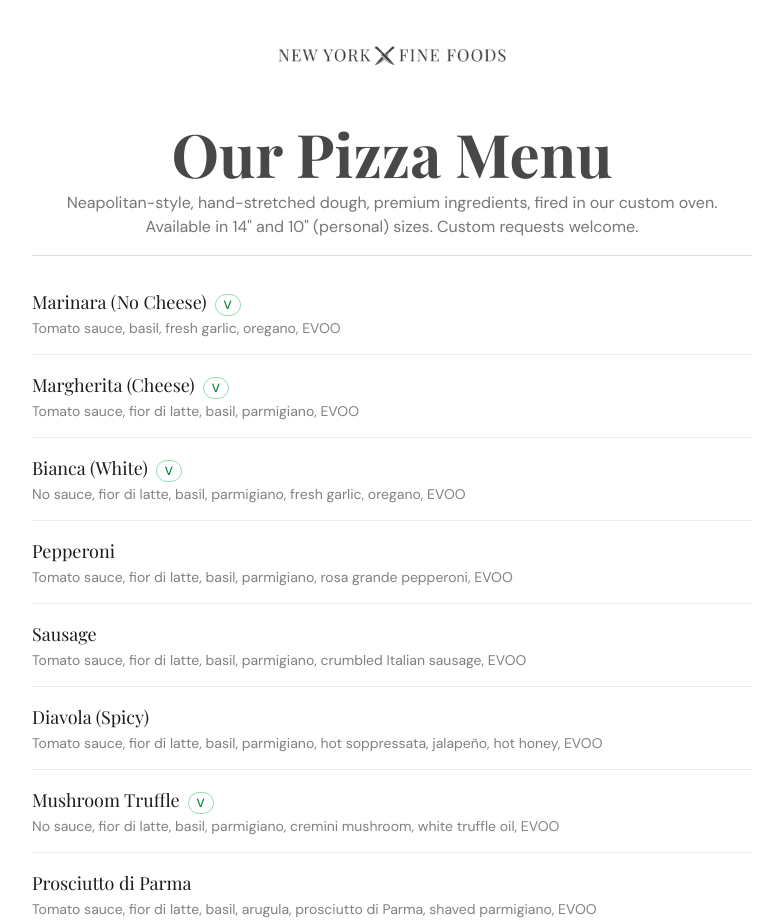
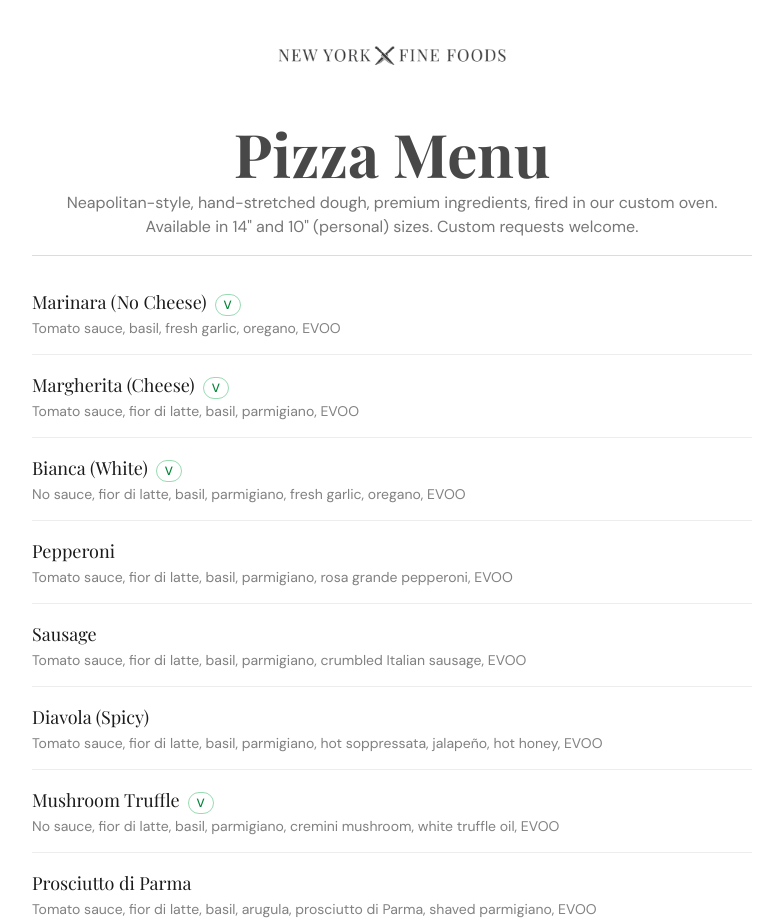
Before and after one commit to hamadgul/newyorkfinefoods, a Next.js app: page /pizza-trucks in a window 1280 px wide. Shown: the part 2240-3160 px from the top of the page, without its empty margins (248-1031 px from the left). Built offline with nearby package versions, Linux system fonts and the light colour scheme; no server answers; a web font is replaced by a local one.

Commit message:
refactor(pizza-trucks): simplify menu heading by removing "Our" from "Pizza Menu"

```diff
--- a/src/app/pizza-trucks/page.tsx
+++ b/src/app/pizza-trucks/page.tsx
@@ -262,7 +262,7 @@ export default function PizzaTrucksPage() {
               className="mx-auto w-auto max-h-[120px] opacity-80"
             />
             <h2 className="mt-2 font-heading text-5xl font-bold text-charcoal/80 md:text-6xl">
-              Our Pizza Menu
+              Pizza Menu
             </h2>
             <p className="mt-2 text-charcoal/60">
               Neapolitan-style, hand-stretched dough, premium ingredients, fired in our custom oven.
--- a/src/components/forms/contact-form.tsx
+++ b/src/components/forms/contact-form.tsx
@@ -11,7 +11,7 @@ type ServiceType = "" | "Catering" | "Pizza Truck";
 
 const serviceOptions: { value: ServiceType; label: string; description: string }[] = [
   { value: "Catering", label: "Catering", description: "Chef-crafted menus for your event" },
-  { value: "Pizza Truck", label: "Pizza Truck", description: "Wood-fired pizza at your doorstep" },
+  { value: "Pizza Truck", label: "Pizza Truck", description: "Neopolitan-fired pizza at your doorstep" },
 ];
 
 export function ContactForm() {
```
